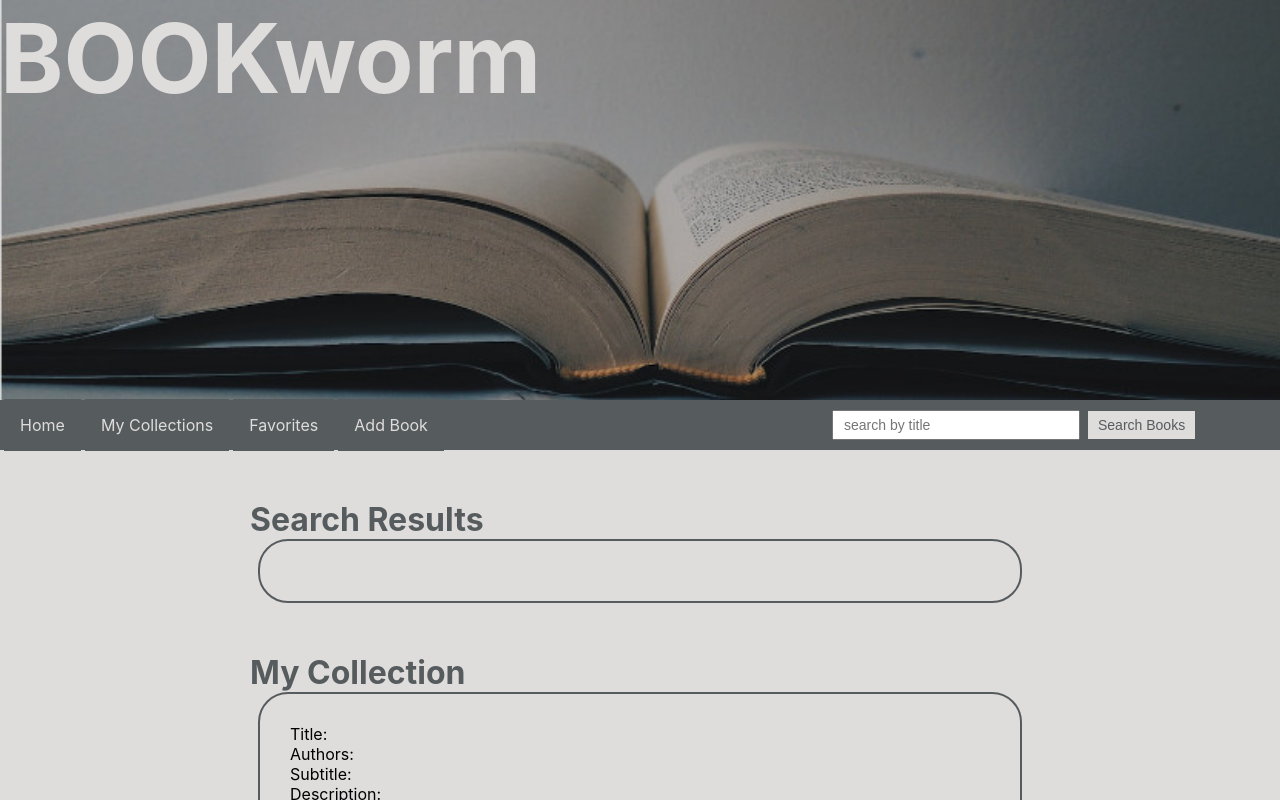
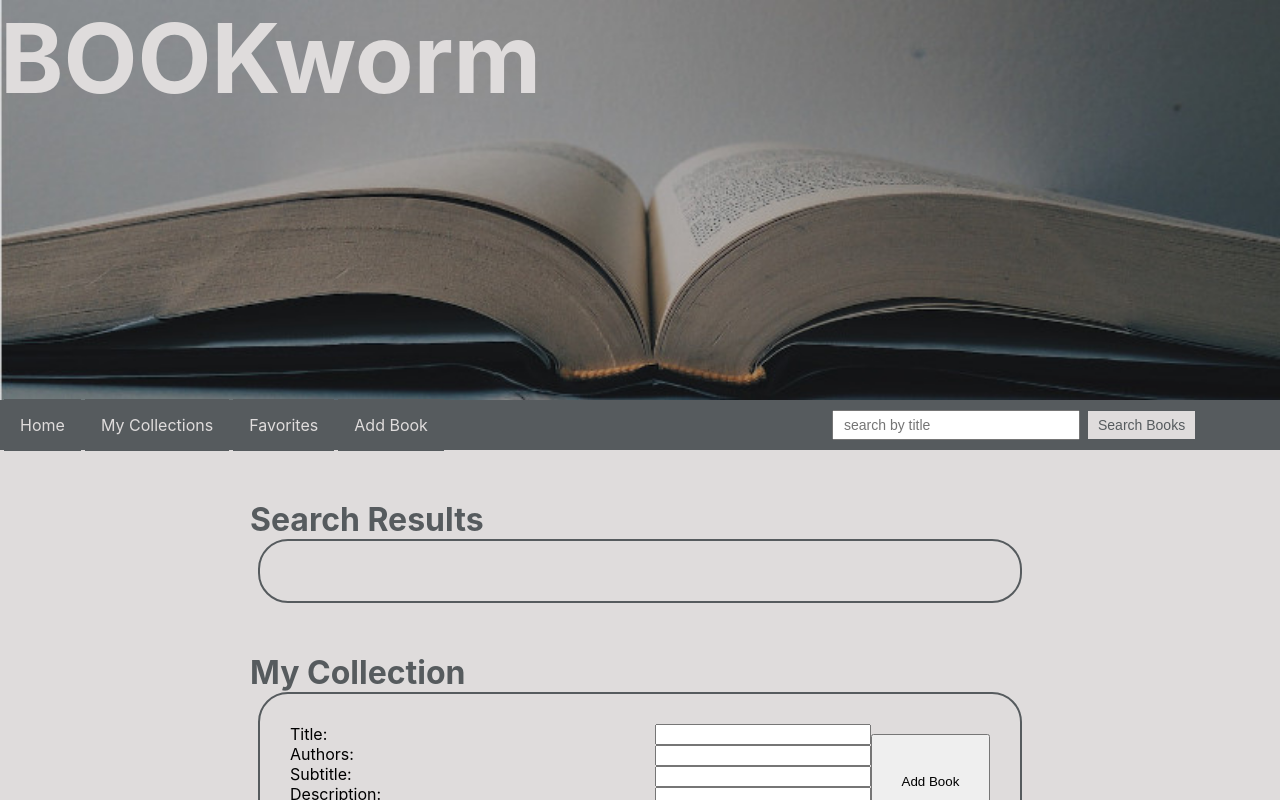
Before and after one commit to EricHagood/Bookworm, a React (Create React App) app in the folder bookworm-client/: page / in a window 1280 px wide. Both pictures are taken after a click on the element "Add Book". Shown: the top 800 px of the page. Built offline with nearby package versions, Linux system fonts and the light colour scheme; no server answers.

Commit message:
form styling begun

```diff
--- a/bookworm-client/src/components/NewForm.jsx
+++ b/bookworm-client/src/components/NewForm.jsx
@@ -55,7 +55,7 @@ export default class NewForm extends Component {
     render() {
         return (
             <div className="add-container">
-                <form clasName="add-form" onSubmit={ (evt) => this.handleSubmit(evt) }>
+                <form className="add-form" onSubmit={ (evt) => this.handleSubmit(evt) }>
                     <div className="label-container">
                         <label htmlFor="title">Title: </label>
                         <label htmlFor="authors">Authors: </label>
```
